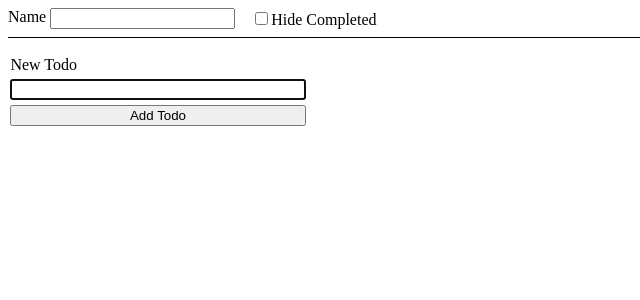
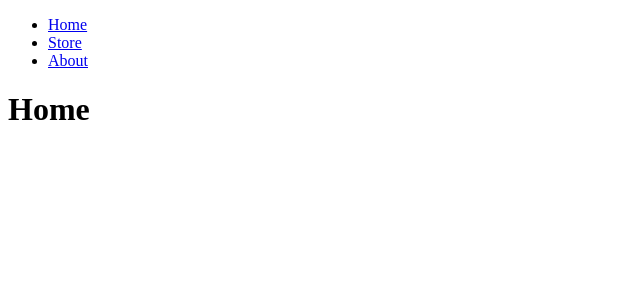
Before and after one commit to ellewright/CourseCareers-React-Unit, a React (Vite) app: page / in a window 1280 px wide. Shown: the top 300 px of the page, without its empty margins (0-640 px from the left). Built offline with nearby package versions, Linux system fonts and the light colour scheme.

Commit message:
Add RoutingWithoutALibrary.jsx

```diff
--- a/src/App.jsx
+++ b/src/App.jsx
@@ -34,14 +34,15 @@ import React from "react"
 // import UseContextHook from "./components/AdvancedStatefulComponents/UseContextHook"
 // import NeverStoreDerivedState from "./components/AdvancedStatefulComponents/NeverStoreDerivedState"
 // import EnvironmentVariables from "./components/AdvancedStatefulComponents/EnvironmentVariables"
-import AdvancedTodoListProject from "./components/AdvancedStatefulComponents/AdvancedTodoListProject/AdvancedTodoListProject"
+// import AdvancedTodoListProject from "./components/AdvancedStatefulComponents/AdvancedTodoListProject/AdvancedTodoListProject"
+import RoutingWithoutALibrary from "./components/Routing/RoutingWithoutALibrary"
 // import user from './user.json'
 // import './styles.css'
 // import img from './img.jpg'
 
 function App() {
   return (
-    <AdvancedTodoListProject />
+    <RoutingWithoutALibrary />
   )
 }
 
--- /dev/null
+++ b/src/components/Routing/RoutingWithoutALibrary.jsx
@@ -0,0 +1,53 @@
+export default function RoutingWithoutALibrary() {
+    const pathname = window.location.pathname
+    let component
+
+    switch (pathname) {
+        case "/":
+            component = <Home />
+            break
+        case "/about":
+            component = <About />
+            break
+        case "/store":
+            component = <Store />
+            break
+    }
+
+    return (
+        <>
+            <nav>
+                <ul>
+                    <li>
+                        <a href="/">Home</a>
+                    </li>
+                    <li>
+                        <a href="/store">Store</a>
+                    </li>
+                    <li>
+                        <a href="/about">About</a>
+                    </li>
+                </ul>
+            </nav>
+            {component}
+        </>
+    )
+}
+
+function Home() {
+    return (
+        <h1>Home</h1>
+    )
+}
+
+function Store() {
+    return (
+        <h1>Store</h1>
+    )
+}
+
+function About() {
+    return (
+        <h1>About</h1>
+    )
+}
```
